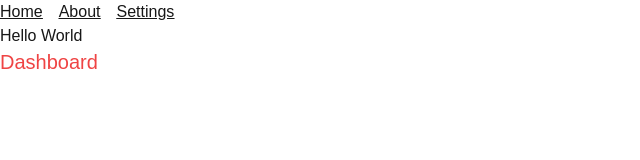
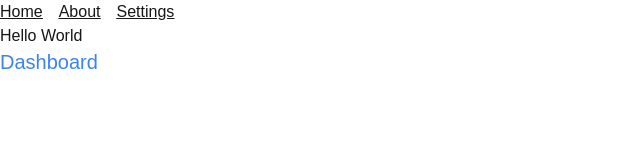
Before and after one commit to Tomoe-12/NextjsCourse, a Next.js app: page / in a window 1280 px wide. Shown: the top 160 px of the page, without its empty margins (0-640 px from the left). Built offline with nearby package versions, Linux system fonts and the light colour scheme.

Commit message:
404 page

```diff
--- a/app/@dashboard/page.tsx
+++ b/app/@dashboard/page.tsx
@@ -3,7 +3,7 @@ import React from 'react'
 const Dashboard = () => {
   return (
     <div>
-        <h1 className='text-xl text-red-500'>Dashboard</h1>
+        <h1 className='text-xl text-blue-500'>Dashboard</h1>
     </div>
   )
 }
--- /dev/null
+++ b/app/not-found.jsx
@@ -0,0 +1,13 @@
+import Link from 'next/link'
+import React from 'react'
+
+const Not_Found = () => {
+  return (
+    <div className='text-center'>
+        <h1 className='text-3xl '>Not-Found</h1>
+        <Link className='text-red-600 underline border border-red-600' href={'/'} >Go Back Home</Link>
+    </div>
+  )
+}
+
+export default Not_Found
```
